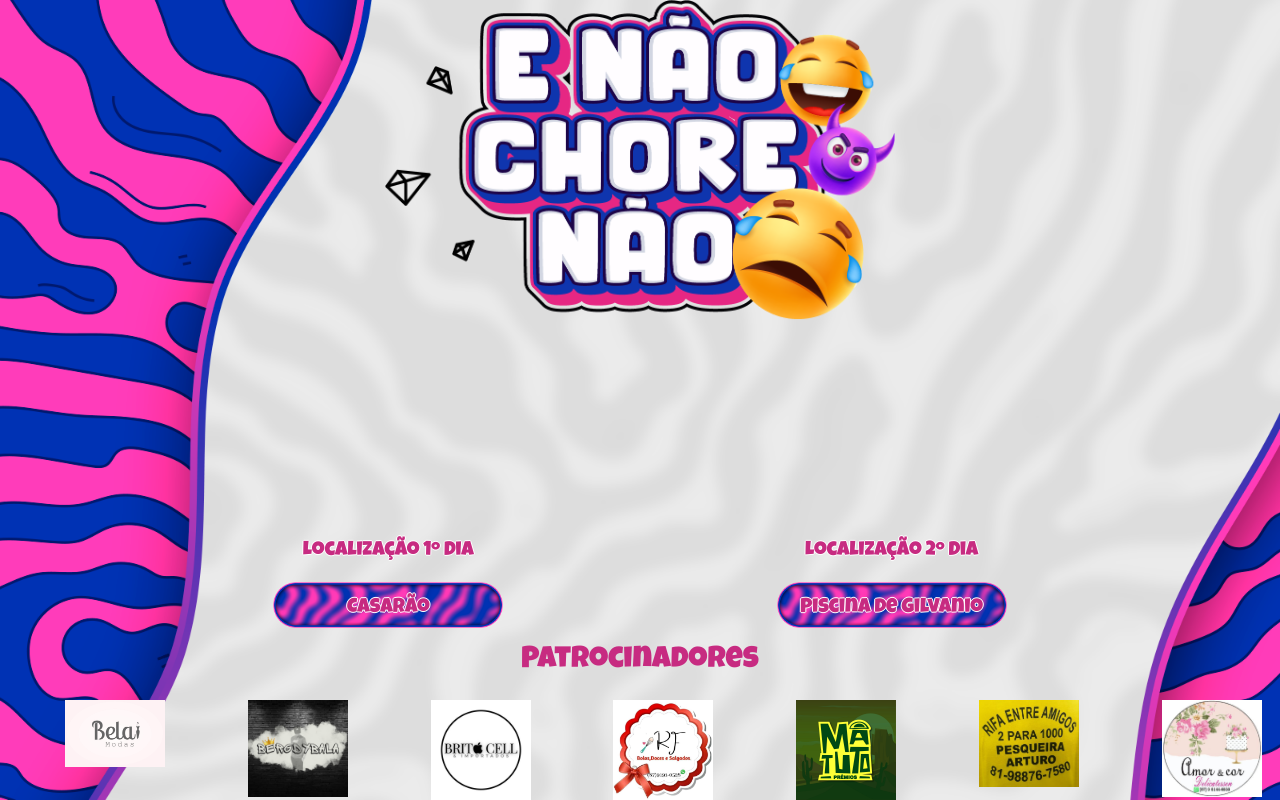
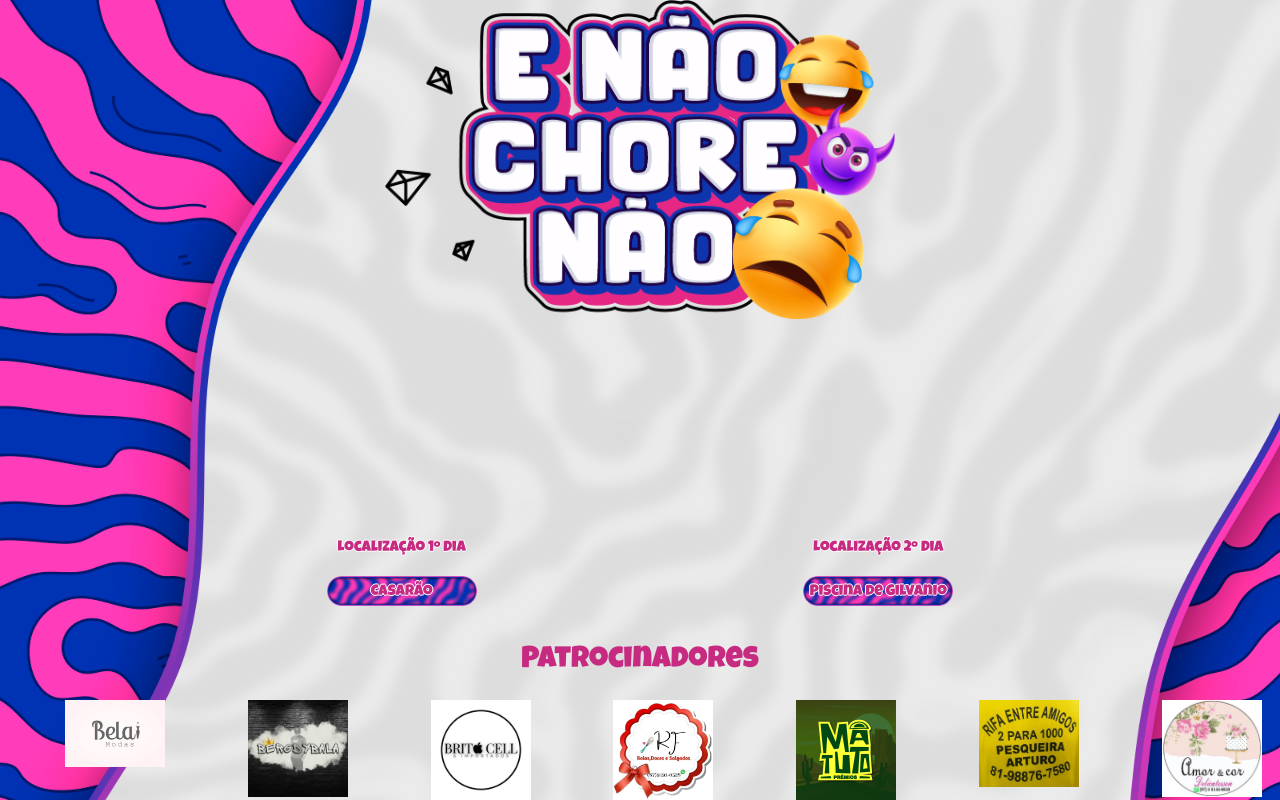
Before and after one commit to viniciusHerminio/pageGlaybson, a React (Create React App) app: page / in a window 1280 px wide. Built offline with nearby package versions, Linux system fonts and the light colour scheme.

Commit message:
corrigindo botoes

```diff
--- a/src/App.css
+++ b/src/App.css
@@ -39,16 +39,17 @@ footer {
 
 .titleLocalizacao {
   font-family: 'Luckiest Guy', cursive;
-  font-size: 20px;
+  font-size: 15px;
   color: #C72b81;
+  margin-bottom: 20px;
 }
 
 .botao img {
-  width: 230px;
+  width: 150px;
 }
 
 .casarao {
-  margin-top: -35px ;
+  margin-top: -25px ;
   color: #C72b81;
   text-shadow: -1px 0 white, 0 1px white,
   1px 0 white, 0 -1px white;
--- a/src/App.js
+++ b/src/App.js
@@ -36,7 +36,7 @@ function App() {
         <div className='d-flex justify-content-evenly'>
       <div className='titleLocalizacao d-flex flex-column justify-content-evenly'>
 
-        <a href="https://www.google.com.br/maps/place/8°22'19.7%22S+36°42'27.0%22W/@-8.372146,-36.707502,17z/data=!3m1!4b1!4m4!3m3!8m2!3d-8.372146!4d-36.707502">
+        <a href="https://maps.app.goo.gl/h6GBkiebphVXQzi27?g_st=iwb">
         <p className='casarao'>Localização 1º Dia</p>
         <div className='botao'>
           <img src={botao} alt='botao' />
```
